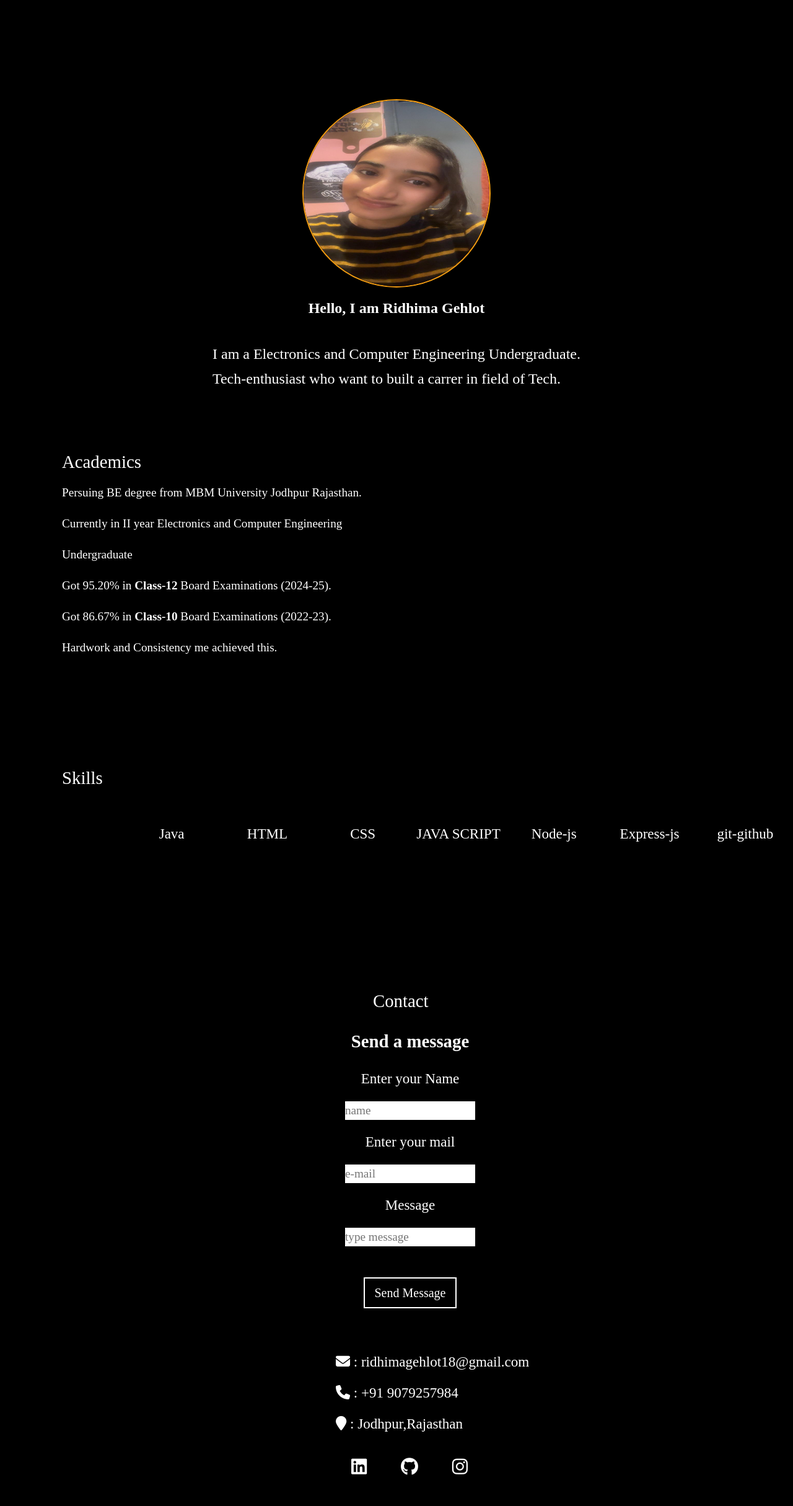
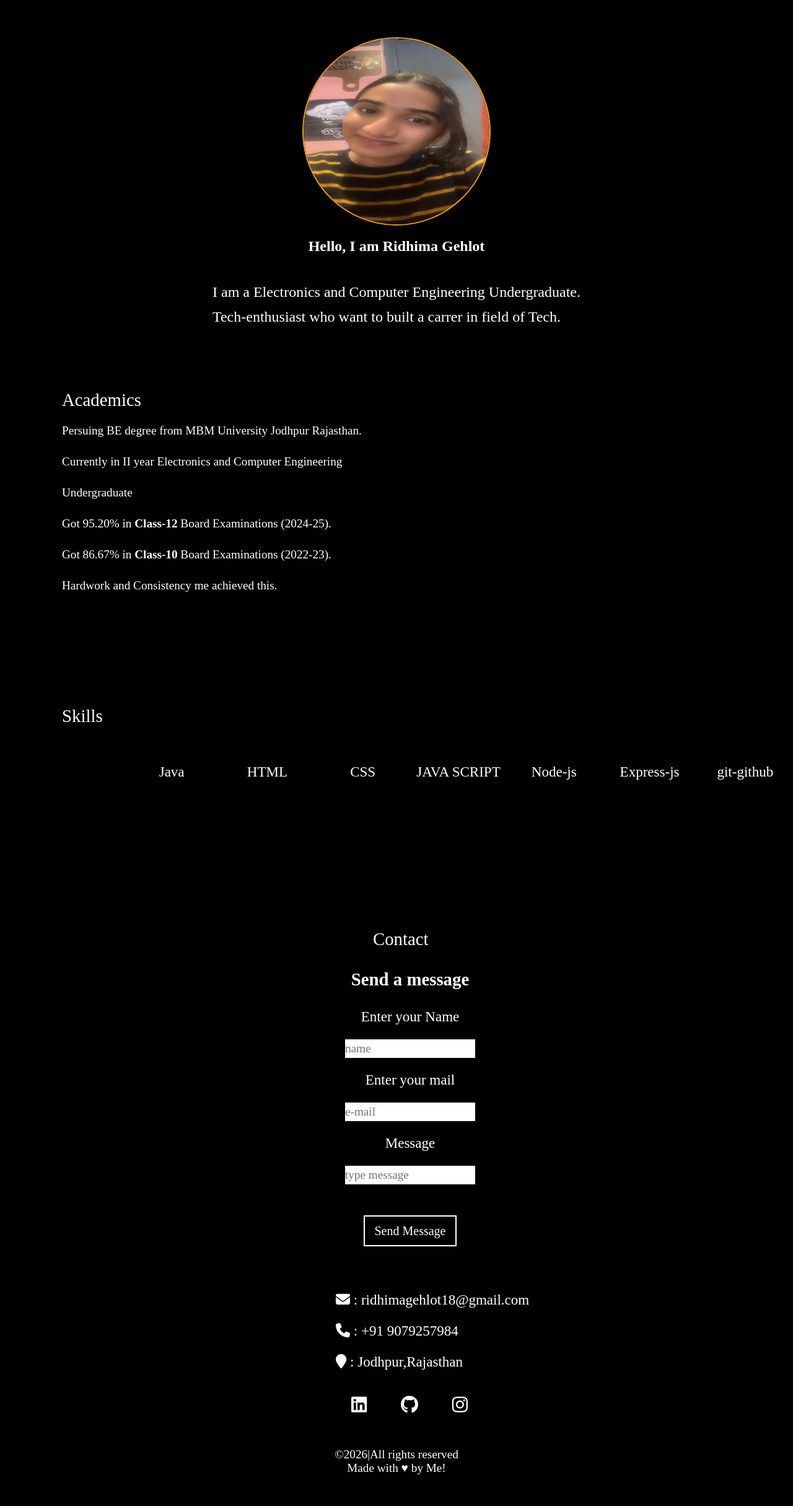
Before and after one commit to ridhimagehlot18-ship-it/Portfolio, a plain HTML site: page index.html in a window 1280 px wide. Shown: the part 250-2680 px from the top of the page at 62% size. After the commit the page ends 2636 px from the top, so only its background shows below. Drawn offline with Linux system fonts and the light colour scheme.

Commit message:
more improvememnt

```diff
--- a/style.css
+++ b/style.css
@@ -81,7 +81,7 @@ img{
 .about{
    min-height:500px;
    height:auto;
-    margin-top:150px;
+    margin-top:50px;
     padding:60px;
     display: flex;
     flex-direction: column;
@@ -274,8 +274,9 @@ footer{
     text-align: center;
     font-size: 1.2em;
     font-weight: 500;
-    /* position: relative;
-    bottom:0px; */
+    position: relative;
+    bottom:0px;
+
    width:100%;
  }
 
```
